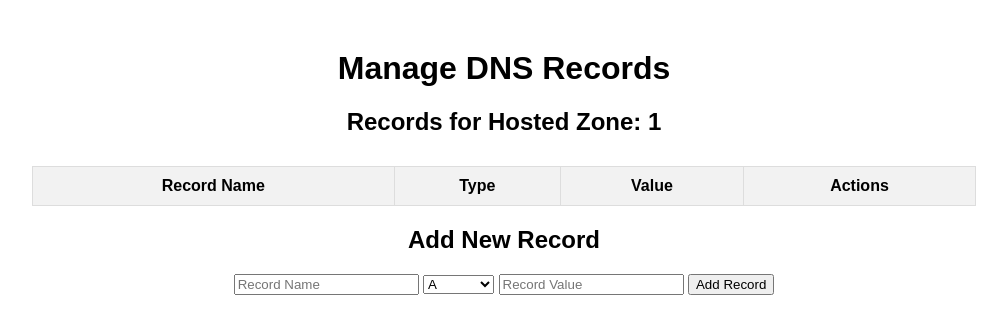
After one commit to guytamari/AWS-Resource-Management, a Flask app: page /route53/manage-records/1 in a window 1280 px wide. The commit adds this page. Shown: the top 334 px of the page, without its empty margins (136-1143 px from the left). Run offline with Flask 3, Linux system fonts and the light colour scheme; data that the repository does not hold is empty.

Commit message:
records is listed but dont really work

```diff
--- a/app.py
+++ b/app.py
@@ -224,7 +224,38 @@ def fetch_hosted_zones():
 
 
 
+@app.route('/route53/manage-records/<hosted_zone_id>')
+def manage_records(hosted_zone_id):
+    from pulumi_project.scripts.manage_dns_records import fetch_dns_records
+    records = fetch_dns_records(hosted_zone_id)
+    return render_template("manage_records.html", records=records, hosted_zone_id=hosted_zone_id)
 
+
+@app.route('/route53/add-record', methods=['POST'])
+def add_record():
+    data = request.json
+    hosted_zone_id = data.get("hosted_zone_id")
+    record_name = data.get("record_name")
+    record_type = data.get("record_type")
+    record_value = data.get("record_value")
+
+    from pulumi_project.scripts.manage_dns_records import add_dns_record
+    success = add_dns_record(hosted_zone_id, record_name, record_type, record_value)
+
+    return jsonify({"status": "success" if success else "failed"})
+
+
+@app.route('/route53/delete-record', methods=['POST'])
+def delete_record():
+    data = request.json
+    hosted_zone_id = data.get("hosted_zone_id")
+    record_name = data.get("record_name")
+    record_type = data.get("record_type")
+
+    from pulumi_project.scripts.manage_dns_records import delete_dns_record
+    success = delete_dns_record(hosted_zone_id, record_name, record_type)
+
+    return jsonify({"status": "success" if success else "failed"})
 
 # route53 management and creations
 # ---------------------------------------------------------------
--- a/pulumi_project/scripts/create_hostedzone.py
+++ b/pulumi_project/scripts/create_hostedzone.py
@@ -7,14 +7,12 @@ def save_hosted_zone_to_file(hosted_zone_data):
     if os.path.exists(HOSTEDZONE_FILE):
         try:
             with open(HOSTEDZONE_FILE, "r") as file:
-                # Check if the file is empty
                 if file.read(1):
-                    file.seek(0)  # Move back to the start of the file
+                    file.seek(0)
                     hosted_zones = json.load(file)
                 else:
-                    hosted_zones = []  # Handle empty file as an empty list
+                    hosted_zones = []
         except json.JSONDecodeError:
-            # If the file exists but contains invalid JSON, handle the error
             print(f"Error: {HOSTEDZONE_FILE} contains invalid JSON.")
             hosted_zones = []
     else:
--- /dev/null
+++ b/pulumi_project/scripts/manage_dns_records.py
@@ -0,0 +1,54 @@
+import boto3
+
+route53_client = boto3.client("route53")
+
+
+
+
+
+def fetch_dns_records(hosted_zone_id):
+    response = route53_client.list_resource_record_sets(HostedZoneId=hosted_zone_id)
+    records = response.get("ResourceRecordSets", [])
+    return records
+
+
+def add_dns_record(hosted_zone_id, record_name, record_type, record_value):
+
+    response = route53_client.change_resource_record_sets(
+        HostedZoneId=hosted_zone_id,
+        ChangeBatch={
+            "Changes": [
+                {
+                    "Action": "CREATE",
+                    "ResourceRecordSet": {
+                        "Name": record_name,
+                        "Type": record_type,
+                        "TTL": 300,
+                        "ResourceRecords": [{"Value": record_value}],
+                    },
+                }
+            ]
+        },
+    )
+    return response["ChangeInfo"]["Status"] == "PENDING"
+
+
+
+def delete_dns_record(hosted_zone_id, record_name, record_type):
+    response = route53_client.change_resource_record_sets(
+        HostedZoneId=hosted_zone_id,
+        ChangeBatch={
+            "Changes": [
+                {
+                    "Action": "DELETE",
+                    "ResourceRecordSet": {
+                        "Name": record_name,
+                        "Type": record_type,
+                        "TTL": 300,
+                        "ResourceRecords": [{"Value": "dummy"}],
+                    },
+                }
+            ]
+        },
+    )
+    return response["ChangeInfo"]["Status"] == "PENDING"
--- /dev/null
+++ b/templates/manage_records.html
@@ -0,0 +1,149 @@
+<!DOCTYPE html>
+<html lang="en">
+  <head>
+    <meta charset="UTF-8" />
+    <meta name="viewport" content="width=device-width, initial-scale=1.0" />
+    <title>Manage DNS Records</title>
+    <style>
+      body {
+        font-family: Arial, sans-serif;
+        text-align: center;
+        margin: 50px;
+      }
+      table {
+        width: 80%;
+        margin-top: 30px;
+        border-collapse: collapse;
+        margin-left: auto;
+        margin-right: auto;
+      }
+      th,
+      td {
+        padding: 10px;
+        text-align: center;
+        border: 1px solid #ddd;
+      }
+      th {
+        background-color: #f2f2f2;
+      }
+      .delete-btn {
+        background-color: #dc3545;
+        color: white;
+        border: none;
+        padding: 5px 10px;
+        cursor: pointer;
+      }
+      .delete-btn:hover {
+        background-color: #a71d2a;
+      }
+    </style>
+  </head>
+  <body>
+    <h1>Manage DNS Records</h1>
+    <h2>Records for Hosted Zone: {{ hosted_zone_id }}</h2>
+
+    <table>
+      <thead>
+        <tr>
+          <th>Record Name</th>
+          <th>Type</th>
+          <th>Value</th>
+          <th>Actions</th>
+        </tr>
+      </thead>
+      <tbody id="records-table">
+        {% for record in records %}
+        <tr>
+          <td>{{ record.name }}</td>
+          <td>{{ record.type }}</td>
+          <td>{{ record.value }}</td>
+          <td>
+            <button
+              class="delete-btn"
+              onclick="deleteRecord('{{ record.name }}', '{{ record.type }}')"
+            >
+              Delete
+            </button>
+          </td>
+        </tr>
+        {% endfor %}
+      </tbody>
+    </table>
+
+    <h2>Add New Record</h2>
+    <form id="add-record-form">
+      <input type="text" id="record-name" placeholder="Record Name" required />
+      <select id="record-type">
+        <option value="A">A</option>
+        <option value="CNAME">CNAME</option>
+        <option value="TXT">TXT</option>
+      </select>
+      <input
+        type="text"
+        id="record-value"
+        placeholder="Record Value"
+        required
+      />
+      <button type="submit">Add Record</button>
+    </form>
+
+    <script>
+      document
+        .getElementById("add-record-form")
+        .addEventListener("submit", async function (event) {
+          event.preventDefault();
+
+          const hostedZoneId = "{{ hosted_zone_id }}";
+          const recordName = document.getElementById("record-name").value;
+          const recordType = document.getElementById("record-type").value;
+          const recordValue = document.getElementById("record-value").value;
+
+          const response = await fetch("/route53/add-record", {
+            method: "POST",
+            headers: { "Content-Type": "application/json" },
+            body: JSON.stringify({
+              hosted_zone_id: hostedZoneId,
+              record_name: recordName,
+              record_type: recordType,
+              record_value: recordValue,
+            }),
+          });
+
+          const result = await response.json();
+          if (result.status === "success") {
+            alert("Record added successfully!");
+            location.reload();
+          } else {
+            alert("Failed to add record.");
+          }
+        });
+
+      async function deleteRecord(recordName, recordType) {
+        if (
+          !confirm(`Are you sure you want to delete the record: ${recordName}?`)
+        )
+          return;
+
+        const hostedZoneId = "{{ hosted_zone_id }}";
+
+        const response = await fetch("/route53/delete-record", {
+          method: "POST",
+          headers: { "Content-Type": "application/json" },
+          body: JSON.stringify({
+            hosted_zone_id: hostedZoneId,
+            record_name: recordName,
+            record_type: recordType,
+          }),
+        });
+
+        const result = await response.json();
+        if (result.status === "success") {
+          alert("Record deleted successfully!");
+          location.reload();
+        } else {
+          alert("Failed to delete record.");
+        }
+      }
+    </script>
+  </body>
+</html>
--- a/templates/route53.html
+++ b/templates/route53.html
@@ -128,9 +128,8 @@
         }
       }
 
-      async function manageDnsRecords(domainName) {
-        // Implement the logic to manage DNS records for the hosted zone
-        alert(`Managing DNS records for ${domainName}`);
+      async function manageDnsRecords(hostedZoneId) {
+        window.location.href = `/route53/manage-records/${hostedZoneId}`;
       }
     </script>
   </body>
```
Also changed, not shown: pulumi_project/scripts/create_route53.py (deleted).
